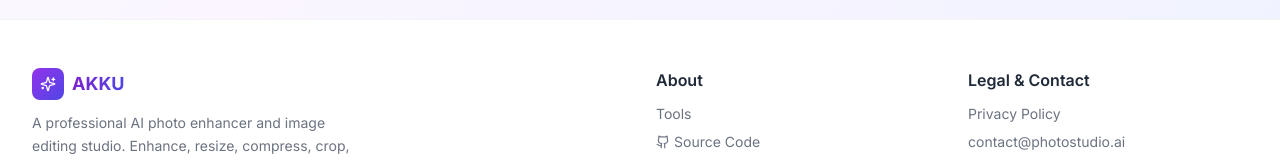
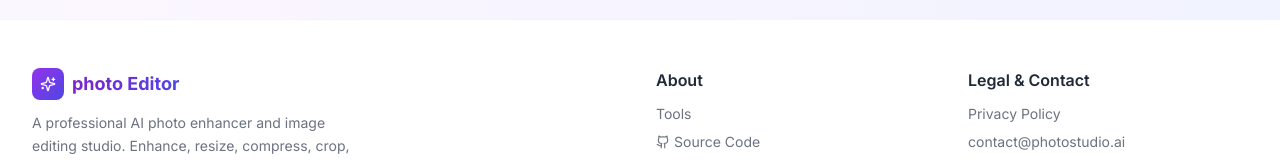
Before and after one commit to mahendrabaghe/photo-en, a React (Vite) app in the folder frontend/: page / in a window 1280 px wide. Shown: the part 1745-1905 px from the top of the page. Built offline with nearby package versions, Linux system fonts and the light colour scheme; no server answers.

Commit message:
Change footer text from 'AKKU' to 'photo Editor'

```diff
--- a/frontend/src/components/Footer.jsx
+++ b/frontend/src/components/Footer.jsx
@@ -12,7 +12,7 @@ export default function Footer() {
                 <Sparkles className="w-4 h-4 text-white" />
               </div>
               <span className="text-lg font-bold bg-gradient-to-r from-purple-700 to-indigo-600 bg-clip-text text-transparent">
-                AKKU
+                photo Editor
               </span>
             </div>
             <p className="text-gray-500 text-sm leading-relaxed max-w-xs">
```
